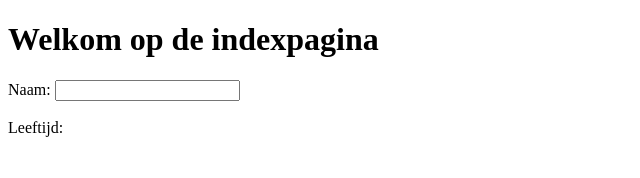
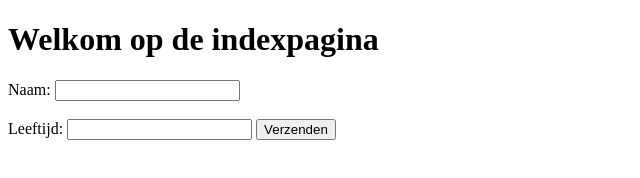
Before and after one commit to Tengen777/WC1-web-advanced-, a plain HTML site: page index.html in a window 1280 px wide. Shown: the whole page, without its empty margins (0-640 px from the left). Drawn offline with Linux system fonts and the light colour scheme.

Commit message:
Update index.html
id, input en label van leeftijd + button

```diff
--- a/index.html
+++ b/index.html
@@ -13,7 +13,11 @@
         <input type="text" id="name" name="name" required>
         <br><br>
         <label for="age">Leeftijd:</label>
-    <script src="js/script.js"></script>
+        <input type="number" id="age" name="age" required>
+        <button type="submit">Verzenden</button>
+
+
+        <script src="js/script.js"></script>
 
 </body>
 </html>
```
